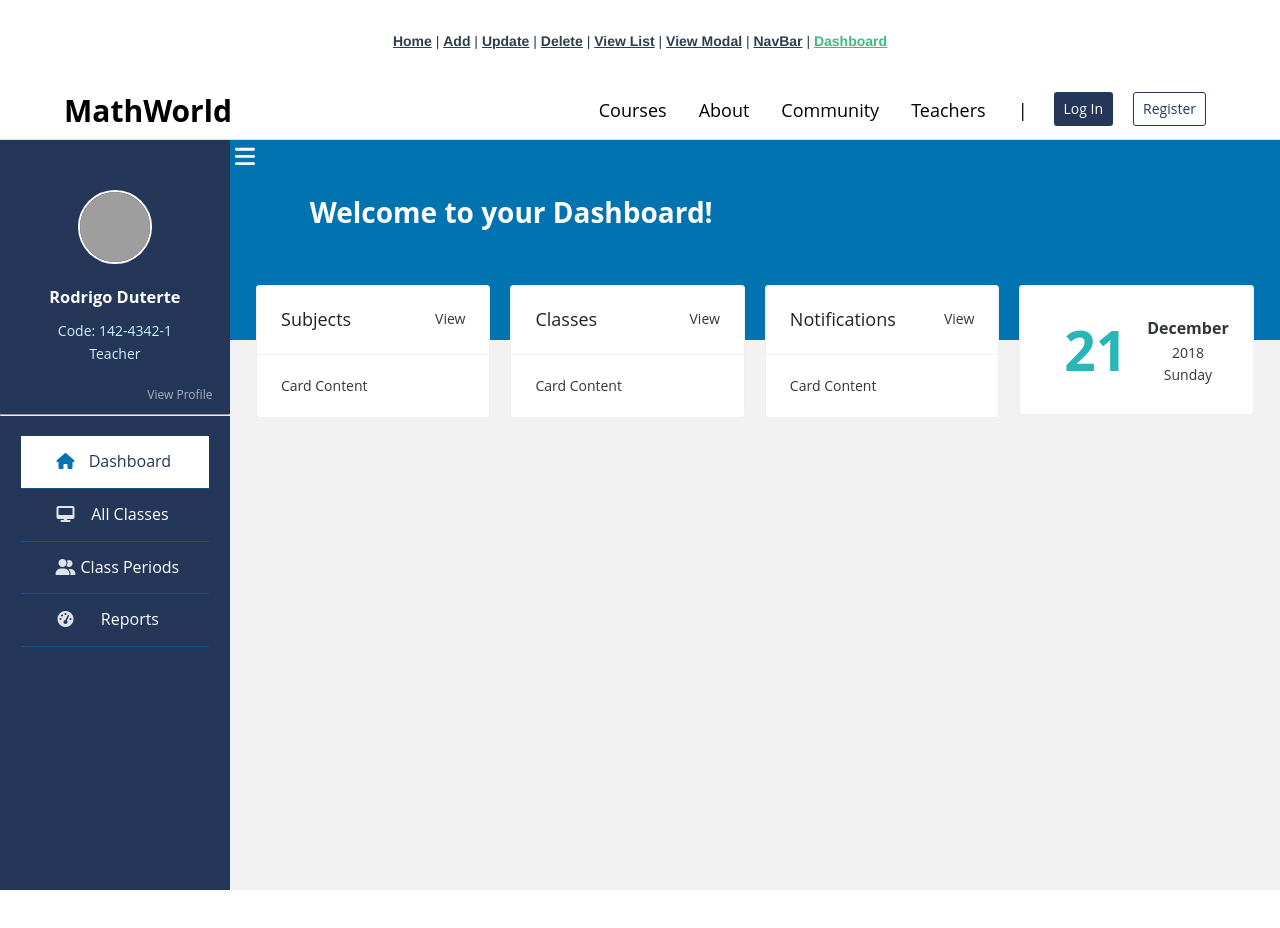
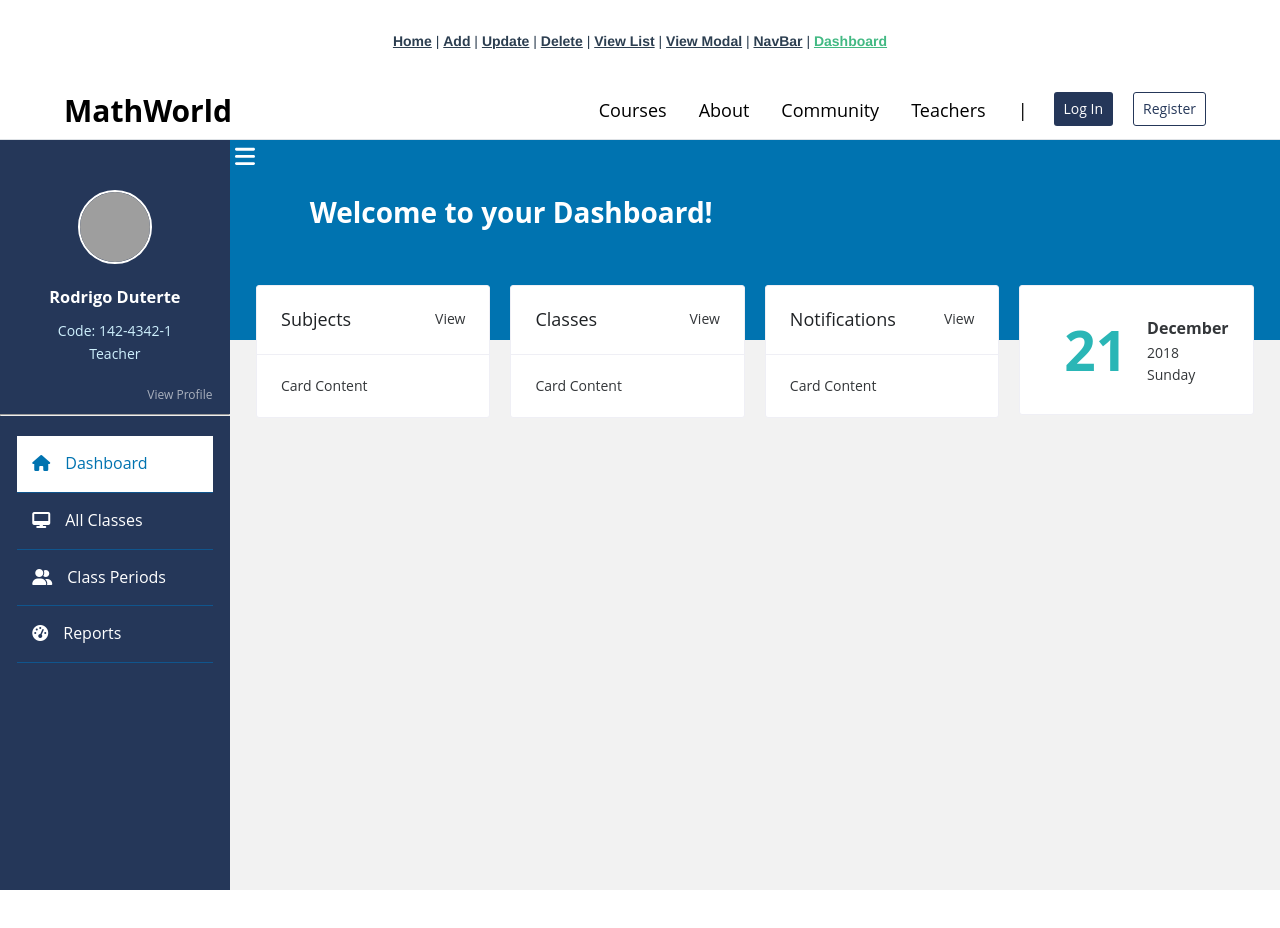
Before and after one commit to pauljor1499/vue-crud, a Vue app: page /dashboard in a window 1280 px wide. Shown: the top 928 px of the page. Built offline with nearby package versions, Linux system fonts and the light colour scheme; grey boxes are pictures that could not be loaded.

Commit message:
update sidebar

```diff
--- a/src/components/Dashboard.vue
+++ b/src/components/Dashboard.vue
@@ -24,26 +24,34 @@
         <ul>
           <li>
             <a href="#" class="active">
+              <div>
                 <span class="icon"><i class="fas fa-home"></i></span>
                 <span class="item">Dashboard</span>
+              </div>
             </a>
           </li>
           <li>
             <a href="#">
+              <div>
                 <span class="icon"><i class="fas fa-desktop"></i></span>
                 <span class="item">All Classes</span>
+              </div>
             </a>
           </li>
           <li>
             <a href="#">
+              <div>
                 <span class="icon"><i class="fas fa-user-friends"></i></span>
                 <span class="item">Class Periods</span>
+              </div>
             </a>
           </li>
           <li>
             <a href="#">
+              <div>
                 <span class="icon"><i class="fas fa-tachometer-alt"></i></span>
                 <span class="item">Reports</span>
+              </div>
             </a>
           </li>
         </ul>
@@ -74,7 +82,6 @@
                 footer: 'soft',
               }"
               hoverable
-              style="text-align: left"
             >
               <template #header-extra>View</template>
               Card Content
@@ -88,7 +95,6 @@
                 footer: 'soft',
               }"
               hoverable
-              style="text-align: left"
             >
               <template #header-extra>View</template>
               Card Content
@@ -102,7 +108,6 @@
                 footer: 'soft',
               }"
               hoverable
-              style="text-align: left"
             >
               <template #header-extra>View</template>
               Card Content
@@ -153,16 +158,15 @@ export default {
   font-family: "Open Sans", sans-serif;
 }
 
+/* shide-bar show */
 .sidebar-show {
   background-color: #253759;
   width: 280px;
   height: 100%;
-  text-align: center;
 }
 
 .sidebar-show .profile {
   margin-top: 50px;
-  text-align: center;
 }
 
 .sidebar-show .profile img {
@@ -195,33 +199,37 @@ export default {
 .sidebar-show ul {
   display: inline-block;
   margin-top: 20px;
+  width: 85%;
 }
 
 .sidebar-show ul li a {
   display: block;
-  padding: 13px 30px;
   border-bottom: 1px solid #10558d;
   color: #ffffff;
   font-size: 16px;
-  position: relative;
+  padding: 15px;
+}
+
+.sidebar-show ul li a div {
+  text-align: left;
 }
 
 .sidebar-show ul li a .icon {
-  color: #dee4ec;
-  width: 30px;
-  float: left;
+  margin-right: 15px;
 }
 
 .sidebar-show ul li a:hover,
 .sidebar-show ul li a.active {
-  color: #253759;
   background: white;
 }
 
 .sidebar-show ul li a:hover .icon,
-.sidebar-show ul li a.active .icon {
+.sidebar-show ul li a.active .icon,
+.sidebar-show ul li a:hover .item,
+.sidebar-show ul li a.active .item {
   color: #0073b0;
 }
+/* shide-bar show */
 
 /* body */
 .container {
@@ -243,11 +251,11 @@ export default {
   margin: 50px 80px 0;
 }
 
-/* Cards */
-
+/* cards - sidebar showing */
 .column {
   width: 100%;
   height: 200px;
+  text-align: left;
 }
 
 .row {
@@ -280,6 +288,7 @@ export default {
   font-size: 16px;
   margin: 10px 0px 0px;
 }
+/* cards - sidebar showing */
 
 footer {
   background-color: rgb(255, 255, 255);
@@ -309,10 +318,7 @@ footer {
   cursor: pointer;
 }
 
-.sidebar-hide {
-  display: none;
-}
-
+/* cards - sidebar not showing */
 .row-sidebar-hide {
   width: 95%;
   display: grid;
@@ -343,6 +349,7 @@ footer {
   font-size: 16px;
   margin: 10px 0px 0px;
 }
+/* cards - sidebar not showing */
 
 /* svg animation */
 .show {
```
Lines whose indentation alone changed are shown as unchanged.
